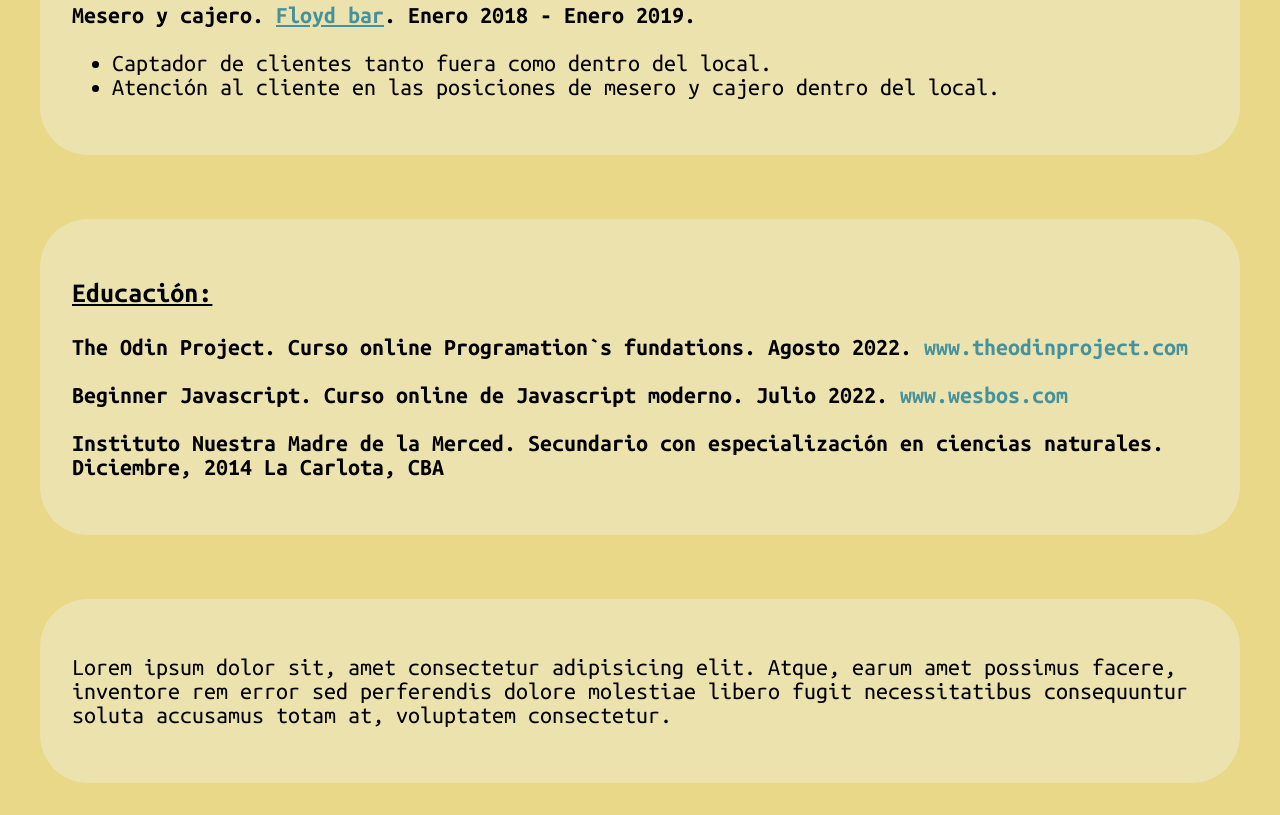
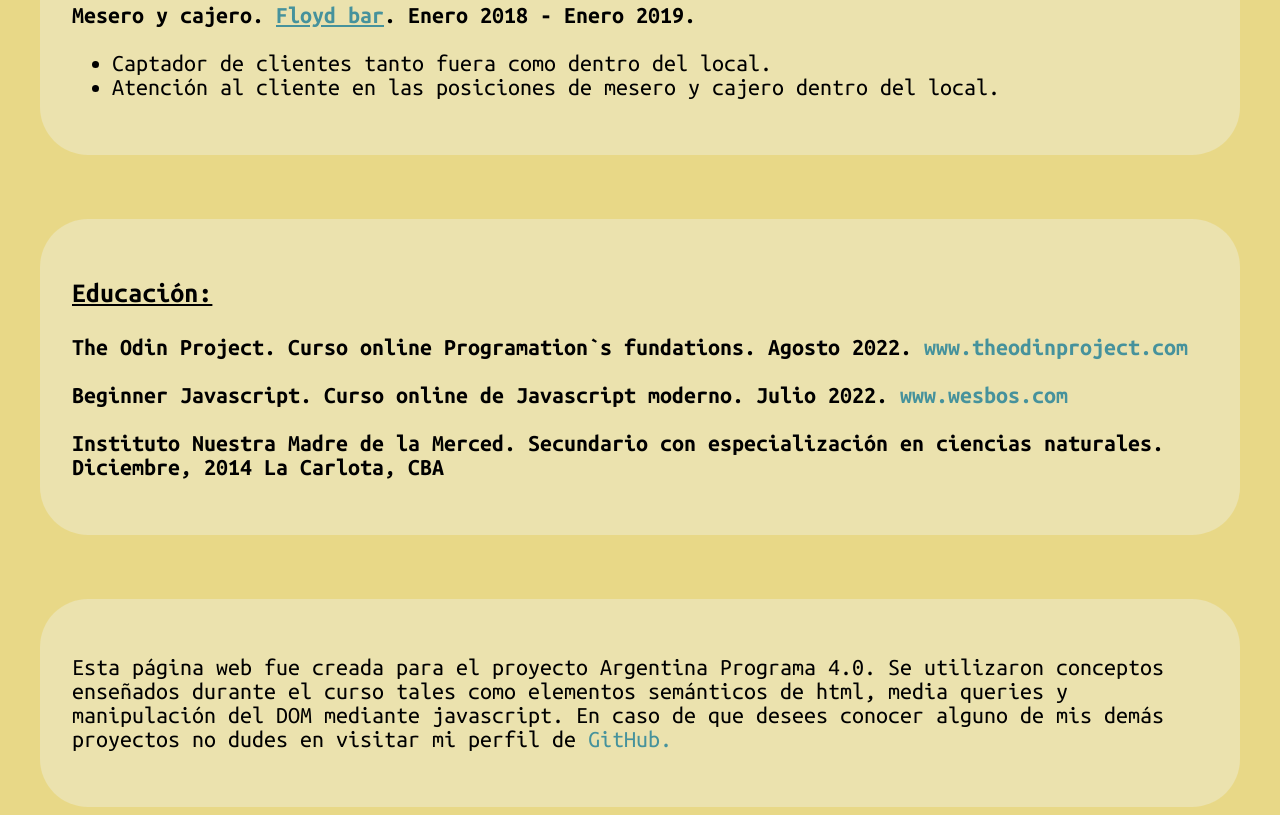
Before and after one commit to Tyxsdev/Curriculum, a plain HTML site: page index.html in a window 1280 px wide. Shown: the part 1540-2355 px from the top of the page. Before the commit the page ends 2331 px from the top, so only its background shows below. Drawn offline with nearby package versions, Linux system fonts and the light colour scheme.

Commit message:
Edita el footer

```diff
--- a/index.html
+++ b/index.html
@@ -97,7 +97,7 @@
             <p>Beginner Javascript. Curso online de Javascript moderno. Julio 2022. <a href="https://wesbos.com/">www.wesbos.com</a></p>
             <p>Instituto Nuestra Madre de la Merced. Secundario con especialización en ciencias naturales. Diciembre, 2014 La Carlota, CBA</p>
         </section>
-        <footer><p>Lorem ipsum dolor sit, amet consectetur adipisicing elit. Atque, earum amet possimus facere, inventore rem error sed perferendis dolore molestiae libero fugit necessitatibus consequuntur soluta accusamus totam at, voluptatem consectetur.</p></footer>
+        <footer><p>Esta página web fue creada para el proyecto Argentina Programa 4.0. Se utilizaron conceptos enseñados durante el curso tales como elementos semánticos de html, media queries y manipulación del DOM mediante javascript. En caso de que desees conocer alguno de mis demás proyectos no dudes en visitar mi perfil de <a href="https://github.com/Tyxsdev">GitHub.</a></p></footer>
 
         <script src="script.js"></script>
     </body>
```
